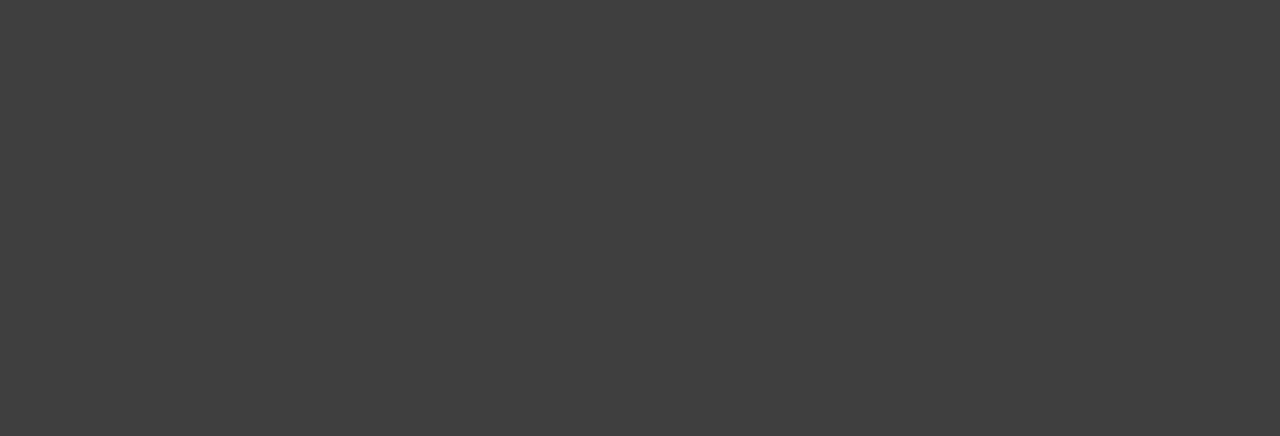
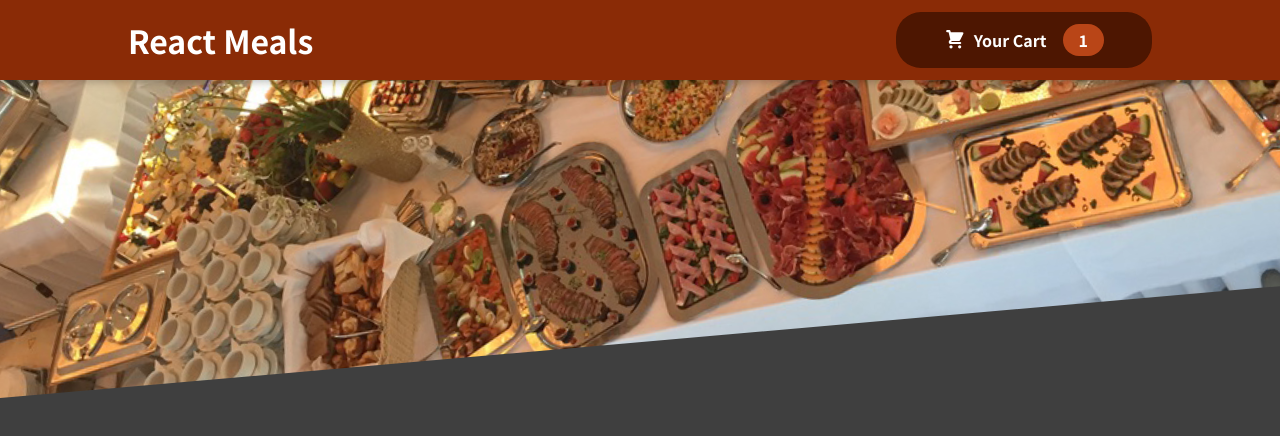
Before and after one commit to DaoudMoussa/react-food-order, a React (Create React App) app: page / in a window 1280 px wide. Shown: the top 436 px of the page. Built offline with nearby package versions, Linux system fonts and the light colour scheme.

Commit message:
Created static header

```diff
--- a/src/App.js
+++ b/src/App.js
@@ -1,7 +1,16 @@
+import Header from './components/Layout/Header'
+
+import mealsImage from './assets/meals.jpg';
+
+import './app.css'
 function App() {
   return (
-    <div>
-
+    <div className="app">
+      <Header/>
+      <div className="main-image">
+        <img src={mealsImage} alt="meals"/>
+      </div>
+      {/* <Meals/> */}
     </div>
   );
 }
--- /dev/null
+++ b/src/app.css
@@ -0,0 +1,13 @@
+.main-image {
+    width: 100%;
+    height: 25rem;
+    z-index: 0;
+    overflow: hidden;
+  }
+
+  .main-image img {
+    width: 110%;
+    height: 100%;
+    object-fit: cover;
+    transform: rotateZ(-5deg) translateY(-4rem) translateX(-1rem);
+  }
--- /dev/null
+++ b/src/components/Layout/Header.js
@@ -0,0 +1,15 @@
+import React from 'react'
+
+import HeaderCartButton from './HeaderCartButton'
+import classes from './Header.module.css';
+
+const Header = () => {
+    return (
+        <header className={classes.header}>
+            <h1>React Meals</h1>
+            <HeaderCartButton/>
+        </header>
+    )
+}
+
+export default Header
--- /dev/null
+++ b/src/components/Layout/Header.module.css
@@ -0,0 +1,15 @@
+.header {
+    position: fixed;
+    top: 0;
+    left: 0;
+    width: 100%;
+    height: 5rem;
+    background-color: #8a2b06;
+    color: white;
+    display: flex;
+    justify-content: space-between;
+    align-items: center;
+    padding: 0 10%;
+    box-shadow: 0 2px 8px rgba(0, 0, 0, 0.25);
+    z-index: 10;
+  }
--- /dev/null
+++ b/src/components/Layout/HeaderCartButton.js
@@ -0,0 +1,22 @@
+import classes from './HeaderCartButton.module.css'
+import React from 'react'
+
+const HeaderCartButton = () => {
+    return (
+        <button className={classes.button}>
+            <span className={classes.icon}>
+            <svg
+            xmlns='http://www.w3.org/2000/svg'
+            viewBox='0 0 20 20'
+            fill='currentColor'
+            >
+                <path d='M3 1a1 1 0 000 2h1.22l.305 1.222a.997.997 0 00.01.042l1.358 5.43-.893.892C3.74 11.846 4.632 14 6.414 14H15a1 1 0 000-2H6.414l1-1H14a1 1 0 00.894-.553l3-6A1 1 0 0017 3H6.28l-.31-1.243A1 1 0 005 1H3zM16 16.5a1.5 1.5 0 11-3 0 1.5 1.5 0 013 0zM6.5 18a1.5 1.5 0 100-3 1.5 1.5 0 000 3z' />
+            </svg>
+            </span>
+            <span>Your Cart</span>
+            <span className={classes.badge}>1</span>
+        </button>
+    )
+}
+
+export default HeaderCartButton
--- /dev/null
+++ b/src/components/Layout/HeaderCartButton.module.css
@@ -0,0 +1,59 @@
+.button {
+    cursor: pointer;
+    font: inherit;
+    border: none;
+    background-color: #4d1601;
+    color: white;
+    padding: 0.75rem 3rem;
+    display: flex;
+    justify-content: space-around;
+    align-items: center;
+    border-radius: 25px;
+    font-weight: bold;
+  }
+
+  .button:hover,
+  .button:active {
+    background-color: #2c0d00;
+  }
+
+  .icon {
+    width: 1.35rem;
+    height: 1.35rem;
+    margin-right: 0.5rem;
+  }
+
+  .badge {
+    background-color: #b94517;
+    padding: 0.25rem 1rem;
+    border-radius: 25px;
+    margin-left: 1rem;
+    font-weight: bold;
+  }
+
+  .button:hover .badge,
+  .button:active .badge {
+    background-color: #92320c;
+  }
+
+  .bump {
+    animation: bump 300ms ease-out;
+  }
+
+  @keyframes bump {
+    0% {
+      transform: scale(1);
+    }
+    10% {
+      transform: scale(0.9);
+    }
+    30% {
+      transform: scale(1.1);
+    }
+    50% {
+      transform: scale(1.15);
+    }
+    100% {
+      transform: scale(1);
+    }
+  }
```
Also changed, not shown: src/assets/meals.jpg (added).
